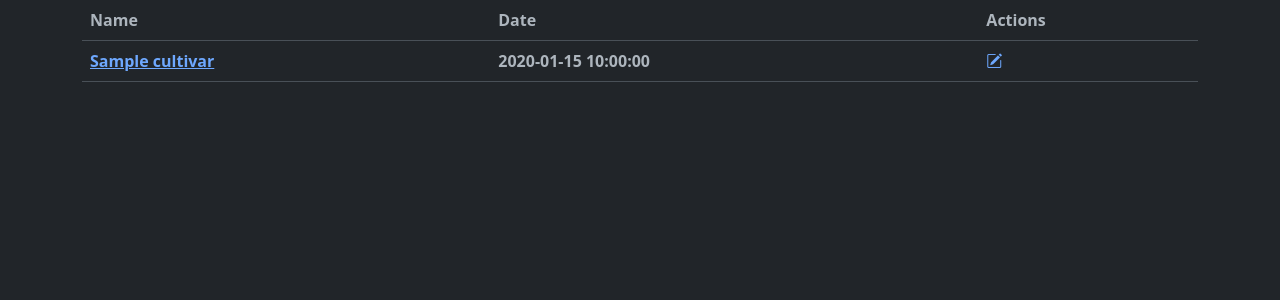
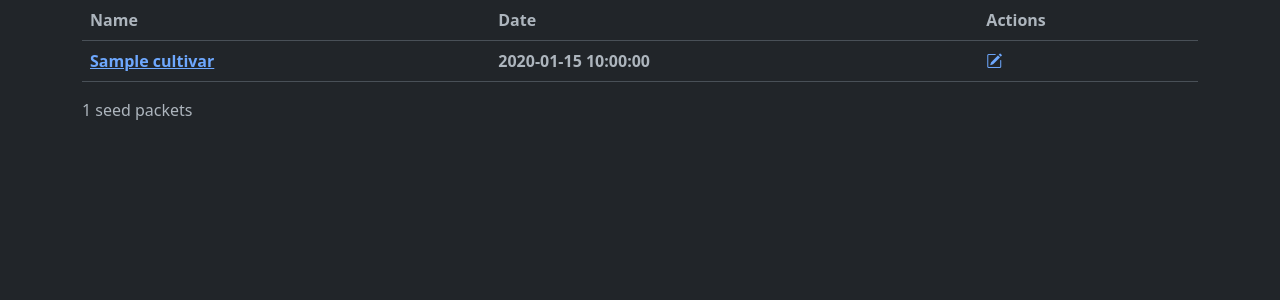
Before and after one commit to flowerysong/renenutet, a Python web app: template ui/jinja2/seedpacket_index.html in a window 1280 px wide. Shown: the top 300 px of the page. Run offline with Jinja, Linux system fonts and the light colour scheme; the template is opened without the code that fills it: most values are stand-ins (such as "Sample title", 1, 10 or a date in 2020); lists and menus that the app fills with data are empty.

Commit message:
Add counts to indices

```diff
--- a/ui/jinja2/planting_index.html
+++ b/ui/jinja2/planting_index.html
@@ -20,5 +20,6 @@
 {% endfor %}
 </tbody>
 </table>
+<p>{{ data | length }} plantings</p>
 </div>
 {% endblock %}
--- a/ui/jinja2/seedpacket_index.html
+++ b/ui/jinja2/seedpacket_index.html
@@ -20,5 +20,6 @@
 {% endfor %}
 </tbody>
 </table>
+<p>{{ data | length }} seed packets</p>
 </div>
 {% endblock %}
```
